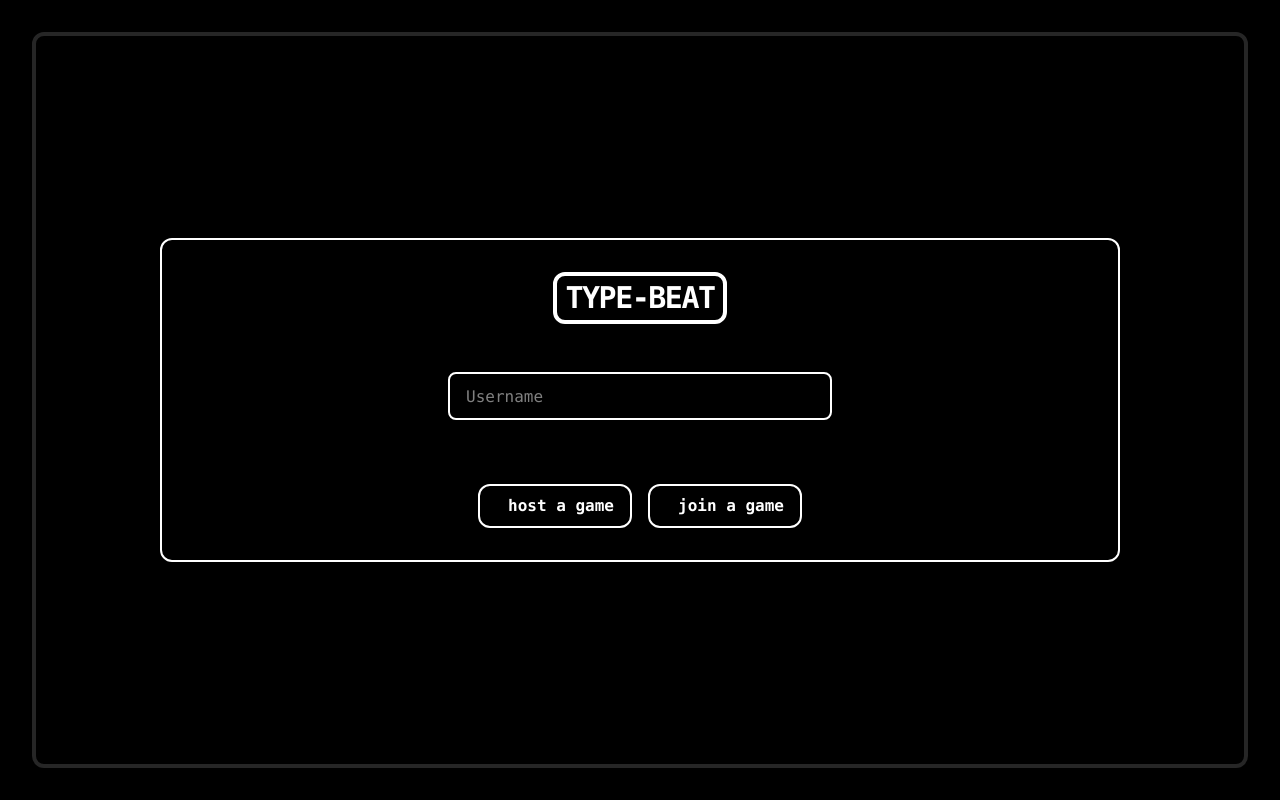
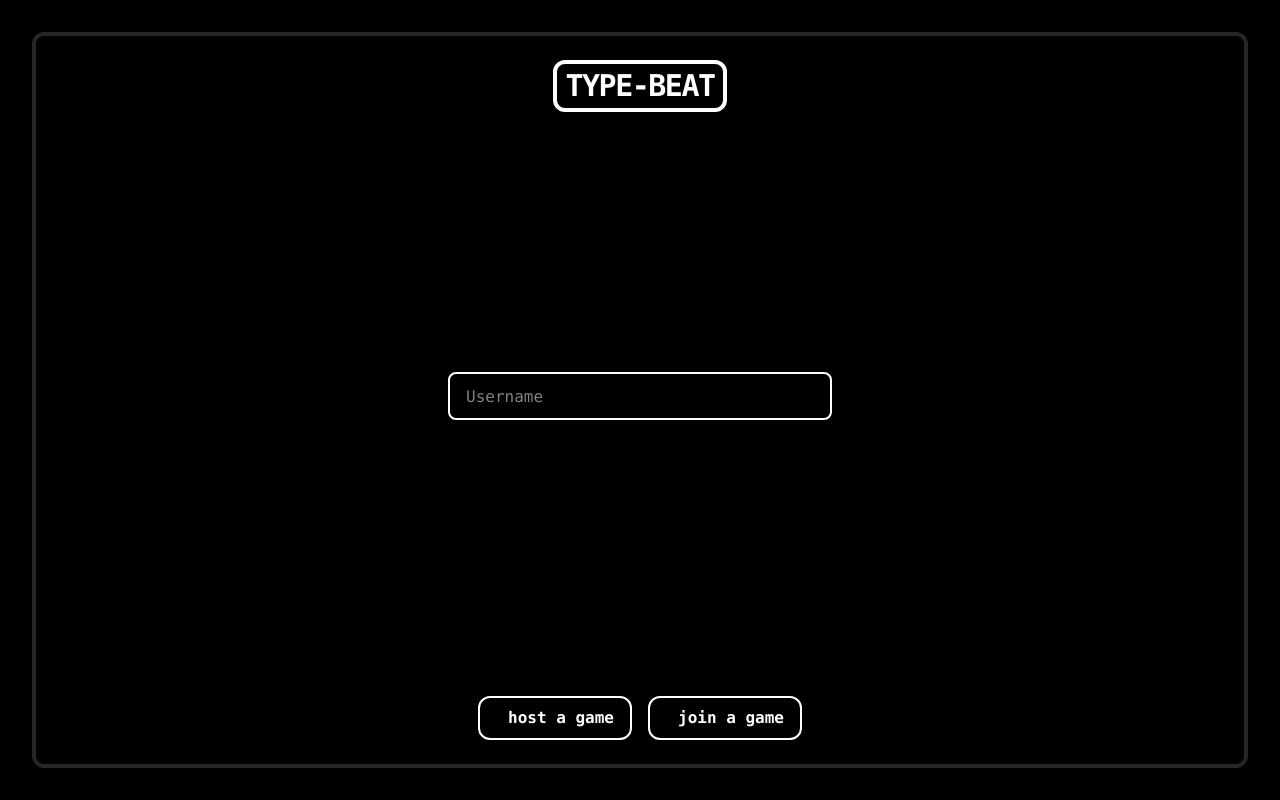
Before and after one commit to deltea/lg-hacks-2, a SvelteKit app: page / in a window 1280 px wide. Built offline with nearby package versions, Linux system fonts and the light colour scheme.

Commit message:
add hosting param

```diff
--- /dev/null
+++ b/src/lib/utils.ts
@@ -0,0 +1,5 @@
+export function copyToClipboard(text: string) {
+  navigator.clipboard.writeText(text).catch((err) => {
+    console.error('Could not copy text: ', err);
+  });
+}
--- a/src/routes/+page.svelte
+++ b/src/routes/+page.svelte
@@ -5,8 +5,7 @@
   let username = $state("");
 </script>
 
-<div class="flex flex-col justify-center items-center h-full gap-4">
-  <div class="flex flex-col border-2 border-fg p-8 w-[60rem] rounded-xl">
+<div class="flex flex-col justify-evenly items-center h-full gap-4">
   <form action="lobby" class="flex flex-col items-center h-full justify-between gap-12">
     <Title />
 
@@ -18,10 +17,10 @@
     />
 
     <div class="flex gap-4">
-        <button class="border-2 border-fg font-bold rounded-xl px-4 py-2 cursor-pointer flex items-center gap-3">
+      <a href="/play?username={username}&hosting=true" class="border-2 border-fg font-bold rounded-xl px-4 py-2 cursor-pointer flex items-center gap-3">
         <iconify-icon icon="material-symbols:play-arrow" class="text-2xl"></iconify-icon>
         <span>host a game</span>
-        </button>
+      </a>
 
       <a href="/play?username={username}" class="border-2 border-fg font-bold rounded-xl px-4 py-2 cursor-pointer flex items-center gap-3">
         <iconify-icon icon="material-symbols:person" class="text-2xl"></iconify-icon>
@@ -30,4 +29,3 @@
     </div>
   </form>
 </div>
-</div>
--- a/src/routes/play/+page.server.ts
+++ b/src/routes/play/+page.server.ts
@@ -2,8 +2,10 @@ import type { PageServerLoad } from "./$types";
 
 export const load = (async ({ url }) => {
   const username = url.searchParams.get("username") || "anon";
+  const isHosting = url.searchParams.get("hosting") === "true";
 
   return {
-    username
+    username,
+    isHosting,
   };
 }) satisfies PageServerLoad;
--- a/src/routes/play/+page.svelte
+++ b/src/routes/play/+page.svelte
@@ -17,7 +17,9 @@
   ];
 
   type GameState = "lobby" | "prompt" | "create" | "results";
+
   let { data } = $props();
+
   let gameState: GameState = $state("lobby");
   let song: boolean[][][] = $state([]);
   let currentInstrument = $state(0);
@@ -122,7 +124,7 @@
               </div>
 
               <span class="ml-auto group-hover:opacity-100 opacity-0 duration-100">
-                <button class="flex justify-center items-center rounded-full size-8 bg-neutral-800 text-fg">
+                <button class="flex justify-center items-center rounded-full size-8 bg-neutral-800 text-fg" aria-label="remove player">
                   <iconify-icon icon="material-symbols:close-small-outline" class="text-2xl"></iconify-icon>
                 </button>
               </span>
@@ -133,7 +135,7 @@
 
       <div class="flex gap-4">
         <AlertDialog.Root>
-          <AlertDialog.Trigger class="bg-neutral-800 duration-100 hover:scale-105 active:scale-100 font-bold rounded-xl px-4 py-2 cursor-pointer flex items-center gap-3">
+          <AlertDialog.Trigger class="bg-neutral-800 duration-100 hover:scale-105 active:scale-100 font-bold rounded-xl px-6 py-4 cursor-pointer flex items-center gap-3">
             <iconify-icon icon="material-symbols:group" class="text-2xl"></iconify-icon>
             <span>Invite</span>
           </AlertDialog.Trigger>
@@ -146,10 +148,10 @@
                 </span>
 
                 <div class="w-full flex gap-4 justify-center">
-                  <AlertDialog.Cancel class="rounded-xl w-1/2 bg-neutral-800 duration-100 hover:scale-105 active:scale-100 px-4 py-2 cursor-pointer">
+                  <AlertDialog.Cancel class="rounded-xl w-1/2 bg-neutral-800 duration-100 hover:scale-105 active:scale-100 px-6 py-4 cursor-pointer">
                     Close
                   </AlertDialog.Cancel>
-                  <AlertDialog.Action class="rounded-xl w-1/2 bg-neutral-800 duration-100 hover:scale-105 active:scale-100 px-4 py-2 cursor-pointer">
+                  <AlertDialog.Action class="rounded-xl w-1/2 bg-fg text-bg duration-100 hover:scale-105 active:scale-100 px-6 py-4 cursor-pointer">
                     Copy code
                   </AlertDialog.Action>
                 </div>
@@ -158,7 +160,7 @@
           </AlertDialog.Portal>
         </AlertDialog.Root>
 
-        <button onclick={() => setGameState("prompt")} class="bg-neutral-800 duration-100 hover:scale-105 active:scale-100 font-bold rounded-xl px-4 py-2 cursor-pointer flex items-center gap-3">
+        <button onclick={() => setGameState("prompt")} class="bg-neutral-800 duration-100 hover:scale-105 active:scale-100 font-bold rounded-xl px-6 py-4 cursor-pointer flex items-center gap-3">
           <iconify-icon icon="material-symbols:play-arrow" class="text-2xl"></iconify-icon>
           <span>Start game</span>
         </button>
```
Lines whose indentation alone changed are shown as unchanged.
